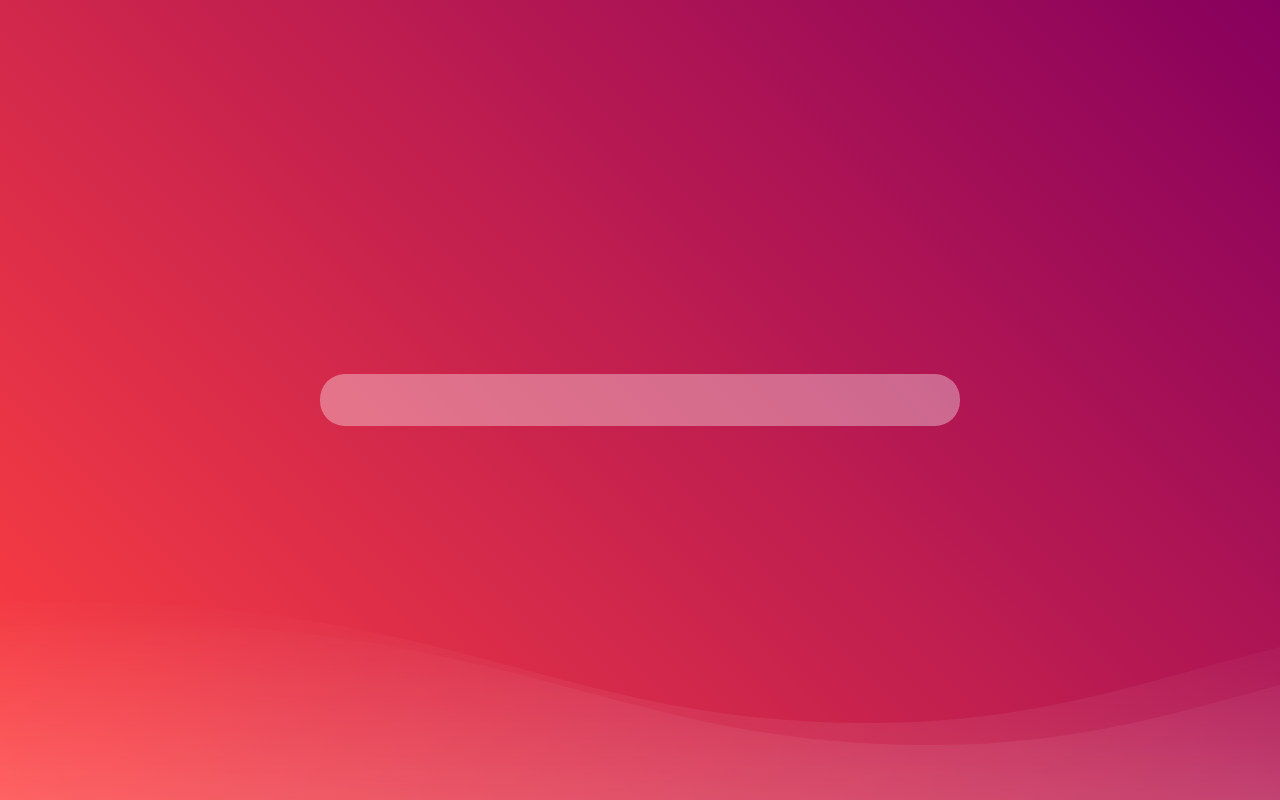
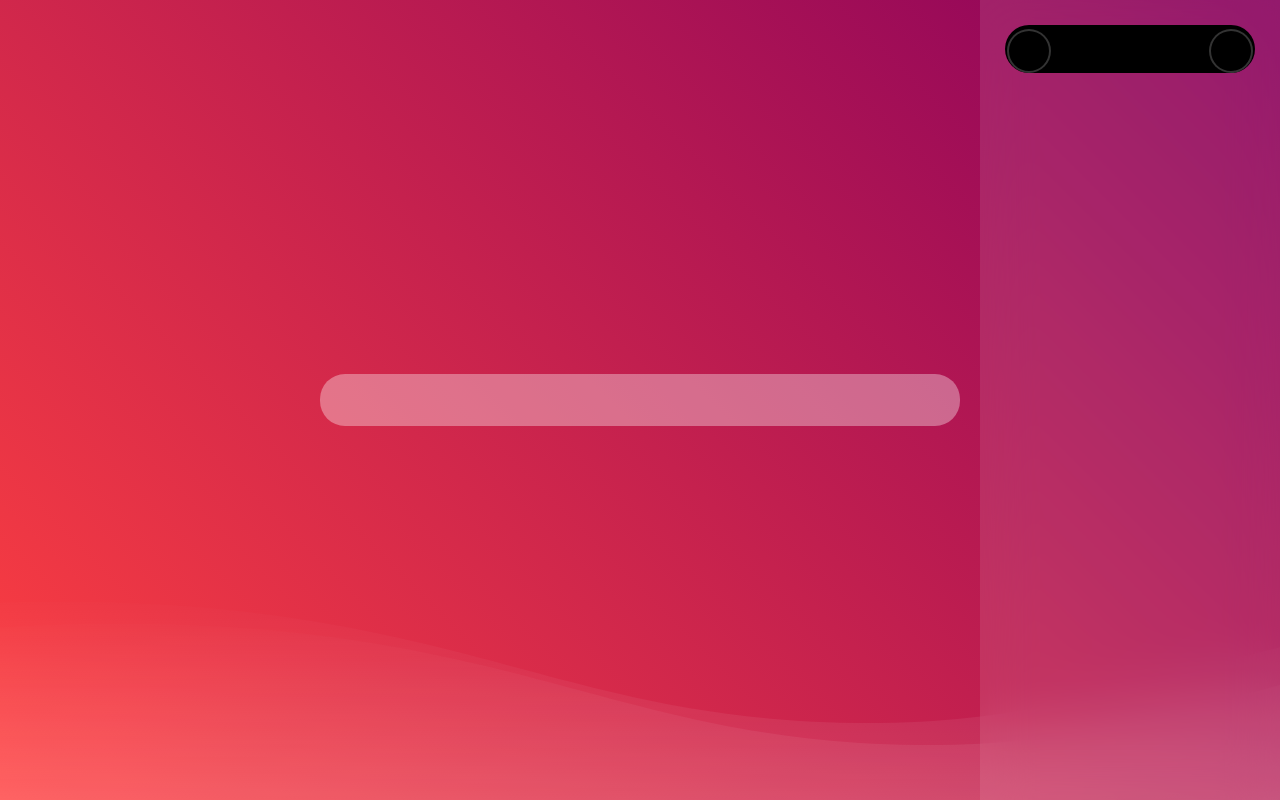
Before and after one commit to Cale111/Animated-Waves, a browser extension: page index.html in a window 1280 px wide. Drawn offline with Linux system fonts and the light colour scheme.

Commit message:
menu + non-functioning color pickers

```diff
--- a/index.html
+++ b/index.html
@@ -9,6 +9,12 @@
 </head>
 <body>
     <div id="background" class="background"></div>
+    <div class="menu">
+        <div class="colorpicker-menu">
+            <input type="color" id="colorpicker2" class="colorpicker">
+            <input type="color" id="colorpicker" class="colorpicker">
+        </div>
+    </div>
     <div class="search-flex">
         <div id="search" class="search">
             <form action="https://www.google.com/search">
--- a/style.css
+++ b/style.css
@@ -38,7 +38,7 @@ body {
     background: transparent;
     overflow: hidden;
     border-radius: 25px;
-    z-index: 9999;
+    z-index: 3;
     -webkit-transition: 0.5s;
     transition: 0.5s;
 }
@@ -71,6 +71,57 @@ body {
     height: 50px;
     color: rgb(var(--main-color));
     text-align: center;
+}
+
+/*Menu*/
+
+.menu {
+    width: 250px;
+    padding: 25px;
+    right: 0;
+    /*transform: translateX(100%);*/
+    height: 100%;
+    position: fixed;
+    display: flex;
+    flex-direction: column;
+    align-content: center;
+    background: rgba(var(--main-color), 0.1);
+    backdrop-filter: blur(25px);
+    z-index: 4;
+    transition: 0.5s;
+}
+
+/*Color Picker*/
+
+.colorpicker {
+    background-color: transparent;
+    border: none;
+    width: 48px;
+    height: 48px;
+    padding: 0;
+}
+
+.colorpicker-menu {
+    background: black;
+    border-radius: 24px;
+    display: flex;
+    justify-content: space-between;
+}
+
+input::-webkit-color-swatch {
+    border: 2px solid rgba(var(--main-color), 0.2);
+    outline: none;
+    border-radius: 24px;
+    width: 100%;
+    height: 100%;
+}
+
+input::-moz-color-swatch {
+    border: 2px solid rgba(var(--main-color), 0.2);
+    outline: none;
+    border-radius: 24px;
+    width: 100%;
+    height: 100%;
 }
 
 /*Waves*/
```
